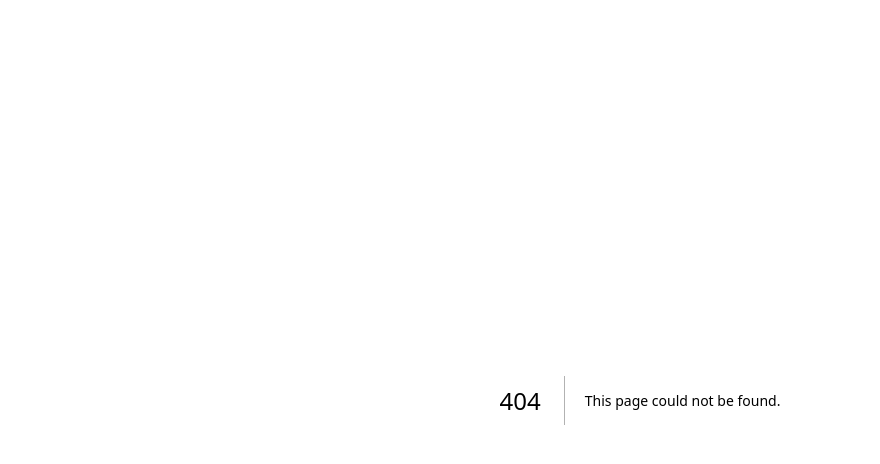
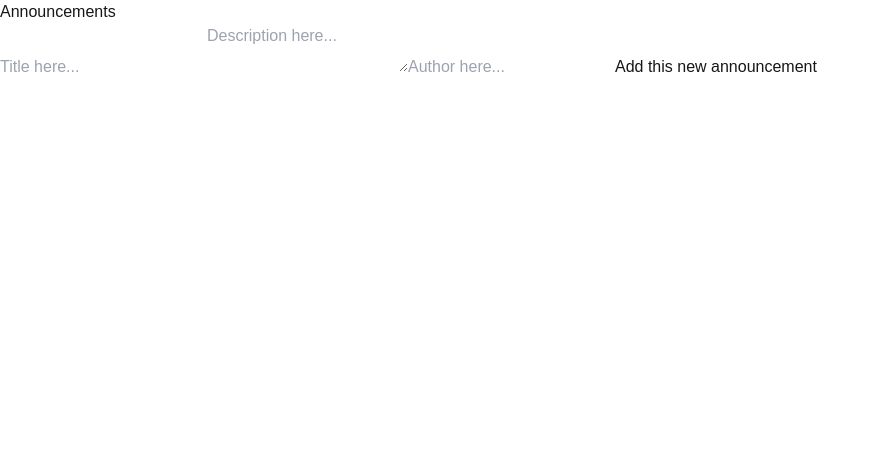
Before and after one commit to Karitchi/infolab, a Next.js app: page /admin in a window 1280 px wide. Before the commit this address had no page. Shown: the top 464 px of the page, without its empty margins (0-880 px from the left). Built offline with nearby package versions, Linux system fonts and the light colour scheme.

Commit message:
feat: add announcement form component
- Implemented a form to add announcements, including fields for title, description, and author.
- Added state management for form data and a submit handler to log the announcement details.

```diff
--- /dev/null
+++ b/app/admin/page.jsx
@@ -0,0 +1,60 @@
+"use client";
+
+import { useState } from "react";
+
+const AddAnnouncementForm = ({ formData, setFormData, handleSubmit }) => {
+  const { title, description, author } = formData;
+
+  return (
+    <form onSubmit={handleSubmit}>
+      <input
+        type="text"
+        placeholder="Title here..."
+        value={title}
+        onChange={(e) => setFormData({ ...formData, title: e.target.value })}
+        required
+      />
+      <textarea
+        placeholder="Description here..."
+        value={description}
+        onChange={(e) => setFormData({ ...formData, description: e.target.value })}
+        required
+      />
+      <input
+        type="text"
+        placeholder="Author here..."
+        value={author}
+        onChange={(e) => setFormData({ ...formData, author: e.target.value })}
+        required
+      />
+      <button type="submit">Add this new announcement</button>
+    </form>
+  );
+};
+
+const AddAnnouncementPage = () => {
+  const [formData, setFormData] = useState({
+    title: "",
+    description: "",
+    author: "",
+  });
+
+  const handleSubmit = (e) => {
+    e.preventDefault();
+    console.log(formData);
+    setFormData({ title: "", description: "", author: "" });
+  };
+
+  return (
+    <>
+      <h1>Announcements</h1>
+      <AddAnnouncementForm
+        formData={formData}
+        setFormData={setFormData}
+        handleSubmit={handleSubmit}
+      />
+    </>
+  );
+};
+
+export default AddAnnouncementPage;
```
